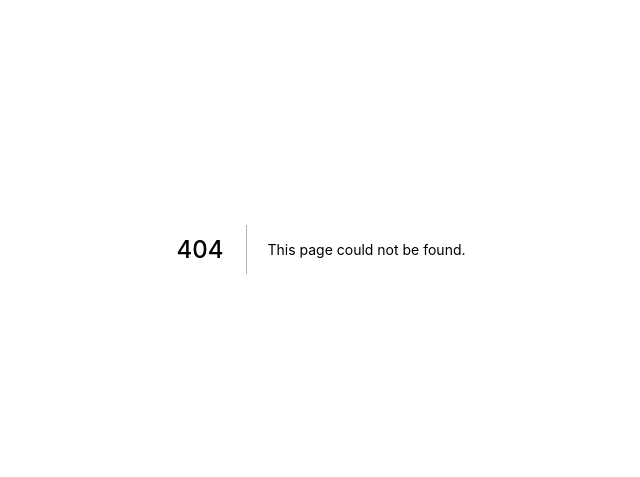
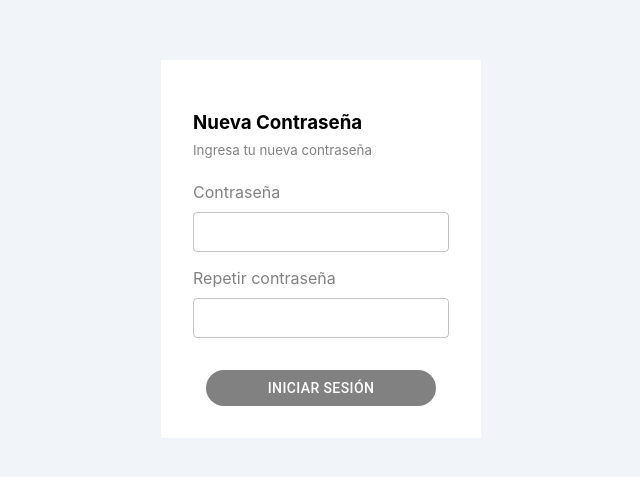
Before and after one commit to Luguito/medical-results, a Next.js app: page /reset-password in a window 1280 px wide. Before the commit this address had no page. Shown: the part 151-628 px from the top of the page, without its empty margins (319-959 px from the left). Built offline with nearby package versions, Linux system fonts and the light colour scheme.

Commit message:
feat(reset): Reset Password page done

```diff
--- /dev/null
+++ b/pages/reset-password/index.tsx
@@ -0,0 +1,32 @@
+import { CardContainer, ContainerCenter, ContentCard, FooterCard, HeaderCard, TitleCard, ItemCard, ButtonGrey } from '@global-styled';
+import { TextField } from '@mui/material';
+
+export const ResetComponent = () => {
+    return (
+            <ContainerCenter>
+                <CardContainer style={{ padding: '2em', width: '25%' }}>
+                    <HeaderCard>
+                        <TitleCard>
+                            <h3 style={{ marginBottom: '8px', color: 'black' }}>Nueva Contraseña</h3>
+                            <small>Ingresa tu nueva contraseña</small>
+                        </TitleCard>
+                    </HeaderCard>
+                    <ContentCard>
+                        <ItemCard>
+                            Contraseña
+                            <TextField size="small" />
+                        </ItemCard>
+                        <ItemCard>
+                            Repetir contraseña
+                            <TextField size="small" />
+                        </ItemCard>
+                    </ContentCard>
+                    <FooterCard style={{ justifyContent: 'center' }}>
+                        <ButtonGrey style={{ width: '90%' }}>Iniciar sesión</ButtonGrey>
+                    </FooterCard>
+                </CardContainer>
+            </ContainerCenter>
+    )
+}
+
+export default ResetComponent;
```
